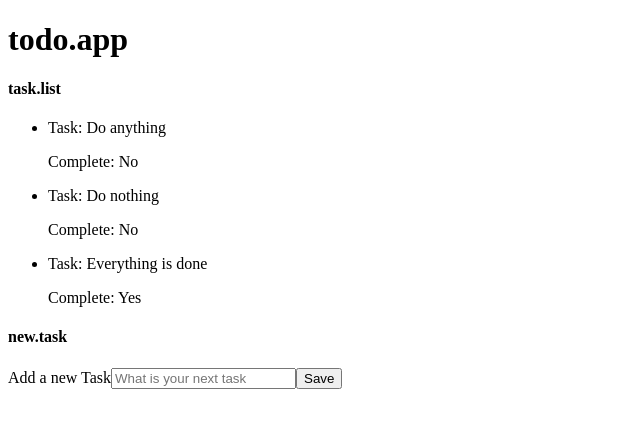
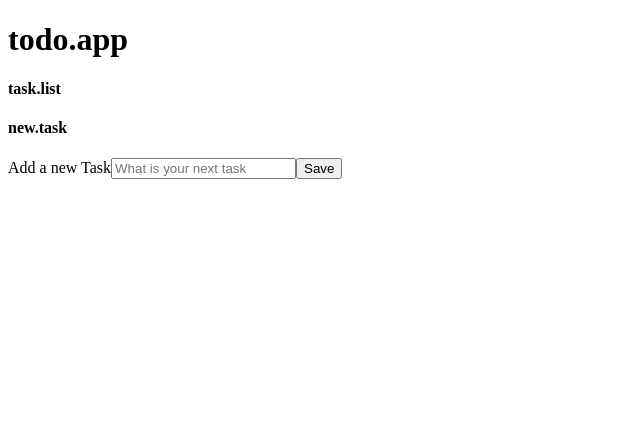
Before and after one commit to vieira-a/todo-react-ts, a React (Vite) app: page / in a window 1280 px wide. Shown: the top 428 px of the page, without its empty margins (0-640 px from the left). Built offline with nearby package versions, Linux system fonts and the light colour scheme.

Commit message:
chore: add uuid types

```diff
--- a/package.json
+++ b/package.json
@@ -9,6 +9,7 @@
     "preview": "vite preview"
   },
   "dependencies": {
+    "@types/uuid": "^9.0.1",
     "react": "^18.2.0",
     "react-dom": "^18.2.0",
     "uuid": "^9.0.0"
--- a/src/components/Task/Task.tsx
+++ b/src/components/Task/Task.tsx
@@ -1,29 +1,14 @@
 import { useState, FormEvent } from "react";
+import { v4 as uuid } from "uuid";
 
 interface ITask {
-  id: number;
+  id: string;
   description: string;
   completed: boolean;
 }
 
 export default function Task() {
-  const [taskList, setTaskList] = useState<ITask[]>([
-    {
-      id: 1,
-      description: "Do anything",
-      completed: false,
-    },
-    {
-      id: 2,
-      description: "Do nothing",
-      completed: false,
-    },
-    {
-      id: 3,
-      description: "Everything is done",
-      completed: true,
-    },
-  ]);
+  const [taskList, setTaskList] = useState<ITask[]>([]);
 
   const handleSubmit = (event: FormEvent<HTMLFormElement>) => {
     event.preventDefault();
@@ -40,7 +25,7 @@ export default function Task() {
     setTaskList([
       ...taskList,
       {
-        id: Math.random(),
+        id: uuid(),
         description,
         completed: false,
       },
```
Also changed, not shown: 1 other file (tests, documents, lock files or other folders).
